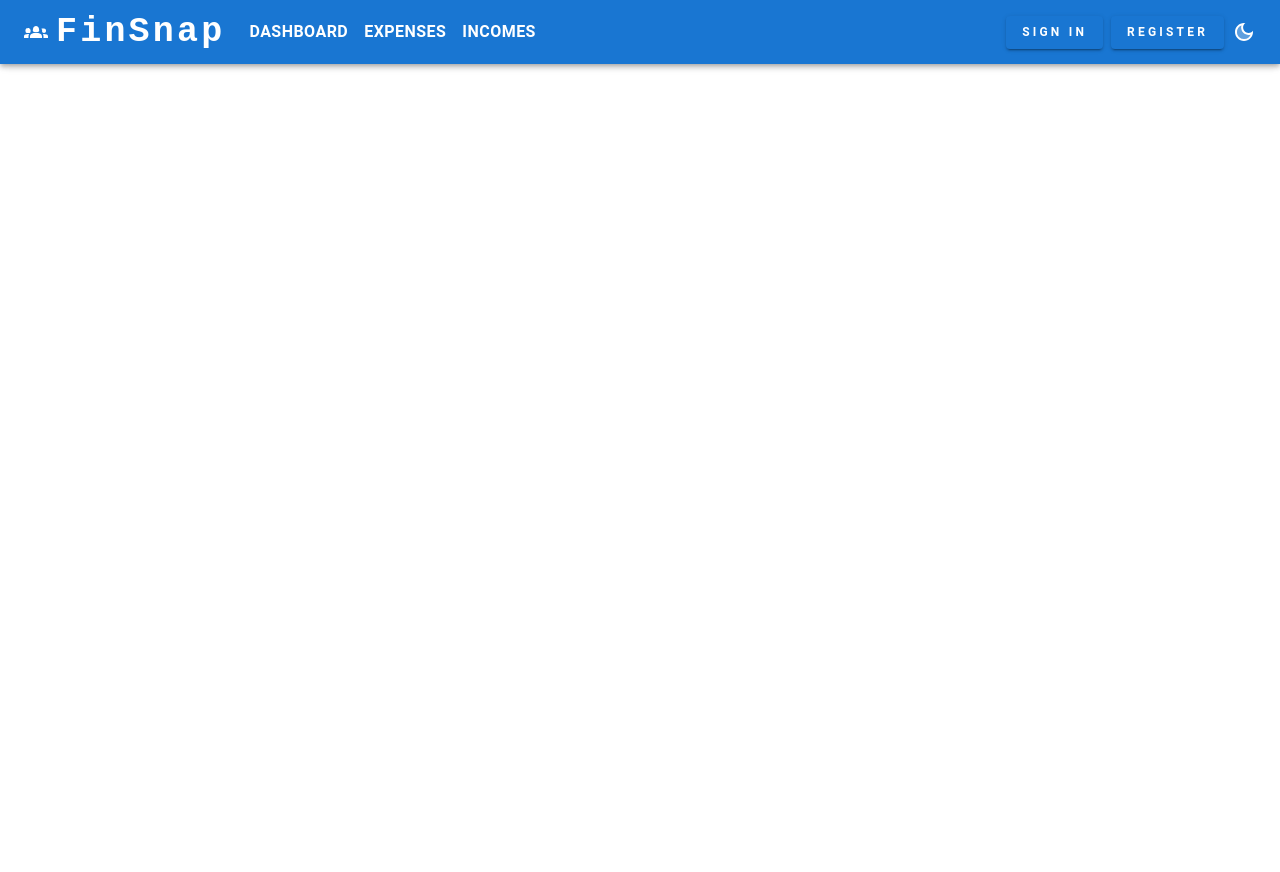
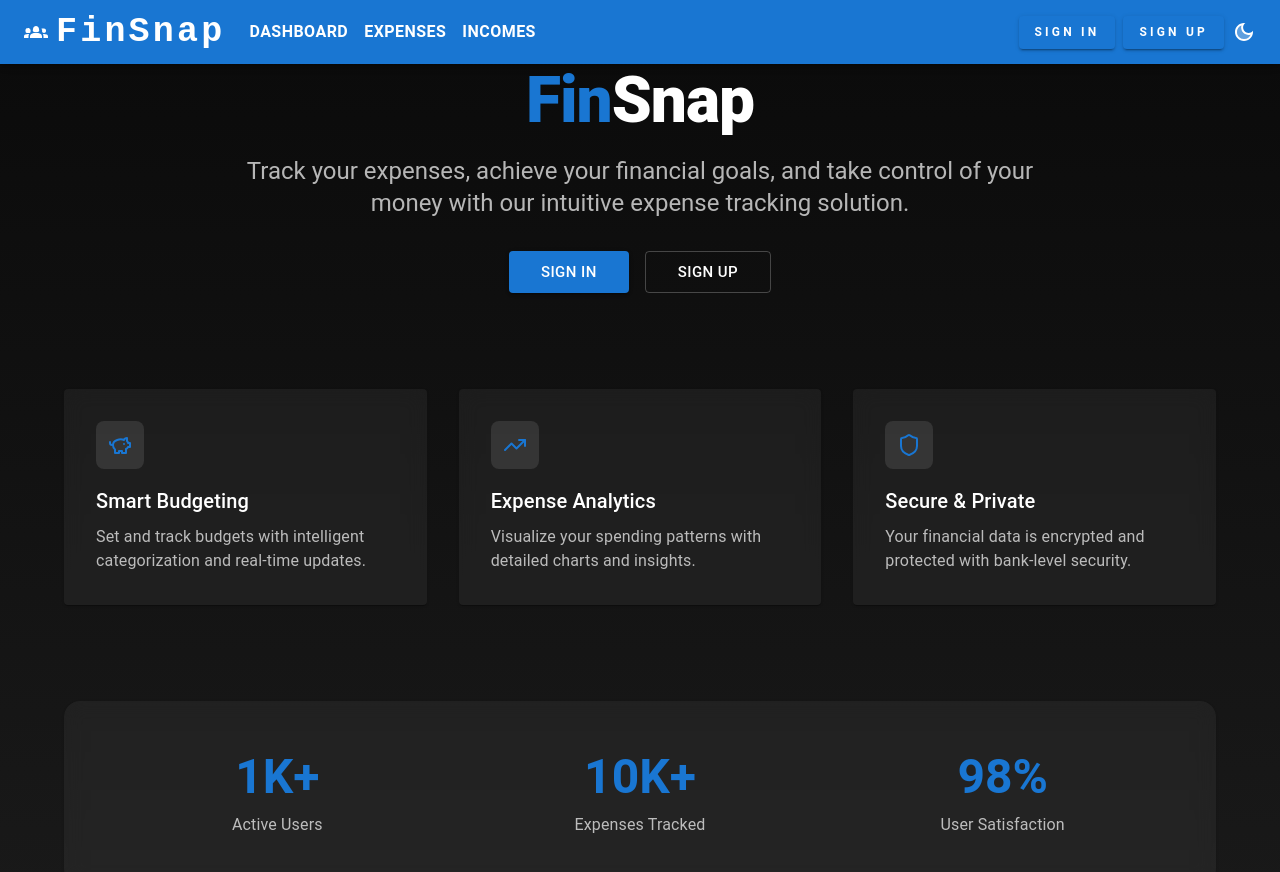
Before and after one commit to Divyshekhar/FinSnap_Front_TS, a Next.js app: page / in a window 1280 px wide. Shown: the top 872 px of the page. Before the commit the page ends 800 px from the top, so only its background shows below. Built offline with nearby package versions, Linux system fonts and the light colour scheme.

Commit message:
adding landing page & improving the dynamic signin/signup button

```diff
--- a/app/(components)/Navbar.tsx
+++ b/app/(components)/Navbar.tsx
@@ -20,7 +20,6 @@ const pages = [
     { name: "Dashboard", path: "/dashboard" },
     { name: "Expenses", path: "/expenses" },
     { name: "Incomes", path: "/incomes" },
-    // { name: "", path: "/subscriptions" }
 
 ];
 
@@ -35,10 +34,9 @@ function NavBar() {
         };
 
         window.addEventListener("storage", checkAuth);
-        checkAuth(); // Check on mount
-
+        checkAuth();
         return () => window.removeEventListener("storage", checkAuth);
-    }, [token]);
+    }, []);
     const handleOpenNavMenu = (event: any) => {
         setAnchorElNav(event.currentTarget);
     };
@@ -49,6 +47,7 @@ function NavBar() {
     const handleSignOut = () => {
         localStorage.removeItem("authToken");
         setToken(null);
+        window.dispatchEvent(new Event("storage"));
         router.push("/");
     };
 
@@ -83,7 +82,7 @@ function NavBar() {
                             fontSize: '35px',
                             transition: 'color 0.3s ease-in-out'
                         }}
-                        onClick={() => { router.push('/dashboard') }}
+                        onClick={() => { router.push('/') }}
                     >
                         FinSnap
                     </Typography>
@@ -221,7 +220,7 @@ function NavBar() {
                                     '&:hover': { backgroundColor: 'rgba(255, 255, 255, 0.1)' },
                                 }}
                             >
-                                Register
+                                Sign up
                             </Button>
                         )}
 
--- a/app/dashboard/page.tsx
+++ b/app/dashboard/page.tsx
@@ -97,7 +97,7 @@ export default function Dashboard() {
                             }}
 
                         /> :
-                            <CircularProgress />
+                            <CircularProgress size="3rem" />
                         }
 
                     </Grid>
--- a/app/expenses/page.tsx
+++ b/app/expenses/page.tsx
@@ -61,7 +61,7 @@ export default function Expenses() {
             }));
             setExpenseChatData(chartData);
         } catch (e) {
-            console.error("Error occcured", e)
+            console.error("Error occcured")
         }
     }
 
@@ -96,7 +96,7 @@ export default function Expenses() {
                                 legend: { labelStyle: { fill: "white" } }
                             }}
                         /> :
-                            <CircularProgress />
+                            <CircularProgress size="3rem" />
                         }
 
                     </Grid>
--- a/app/incomes/page.tsx
+++ b/app/incomes/page.tsx
@@ -111,7 +111,7 @@ export default function Incomes() {
                                 legend: { labelStyle: { fill: "white" } }
                             }}
                         /> :
-                            <CircularProgress />
+                            <CircularProgress size="3rem"/>
                         }
 
                     </Grid>
--- a/app/page.tsx
+++ b/app/page.tsx
@@ -1,7 +1,249 @@
-export default function Home() {
+"use client"
+import React, { useEffect, useState } from 'react';
+import { ArrowRight, PiggyBank, TrendingUp, Shield } from 'lucide-react';
+import {
+  Button,
+  Container,
+  Typography,
+  Grid,
+  Paper,
+  Box,
+  useTheme
+} from '@mui/material';
+import { useRouter } from 'next/navigation';
+
+
+function LandingPage() {
+  const [isAuthenticated, setIsAuthenticated] = useState(false);
+  const theme = useTheme();
+  const router = useRouter();
+  useEffect(() => {
+    const getToken = async () => {
+      const token = localStorage.getItem("authToken");
+      if (token) setIsAuthenticated(true);
+    }
+    getToken();
+
+  }, [])
   return (
-   <div style={{color: "white"}}>
-    Hi from landing page
-   </div>
-  )
+    <Box sx={{
+      minHeight: '100vh',
+      background: 'linear-gradient(180deg, #0a0a0a 0%, #1a1a1a 100%)',
+      py: 8
+    }}>
+      <Container maxWidth="lg">
+        {/* Hero Section */}
+        <Box sx={{ textAlign: 'center', mb: 12 }}>
+          <Typography variant="h1" sx={{
+            fontSize: { xs: '3rem', sm: '4rem' },
+            fontWeight: 800,
+            mb: 2,
+            color: 'white'
+          }}>
+            <Box component="span" sx={{ color: theme.palette.primary.main }}>Fin</Box>
+            Snap
+          </Typography>
+          <Typography variant="h5" sx={{
+            color: 'rgba(255, 255, 255, 0.7)',
+            maxWidth: '800px',
+            mx: 'auto',
+            mb: 4
+          }}>
+            Track your expenses, achieve your financial goals, and take control of your money with our intuitive expense tracking solution.
+          </Typography>
+
+          <Box sx={{ display: 'flex', gap: 2, justifyContent: 'center' }}>
+            {!isAuthenticated ? (
+              <>
+                <Button
+                  variant="contained"
+                  size="large"
+                  sx={{
+                    px: 4,
+                    background: theme.palette.primary.main,
+                    '&:hover': {
+                      background: theme.palette.primary.dark
+                    }
+                  }}
+                  onClick={() => {router.push('/signin')}}
+                >
+                  Sign In
+                </Button>
+                <Button
+                  variant="outlined"
+                  size="large"
+                  sx={{
+                    px: 4,
+                    borderColor: 'rgba(255, 255, 255, 0.23)',
+                    color: 'white',
+                    '&:hover': {
+                      borderColor: 'white'
+                    }
+                  }}
+                  onClick={() => {router.push('/signup')}}
+
+                >
+                  Sign Up
+                </Button>
+              </>
+            ) : (
+              <Button
+                variant="contained"
+                size="large"
+                endIcon={<ArrowRight />}
+                sx={{
+                  px: 4,
+                  background: theme.palette.primary.main,
+                  '&:hover': {
+                    background: theme.palette.primary.dark
+                  }
+                }}
+              >
+                Go to Dashboard
+              </Button>
+            )}
+          </Box>
+        </Box>
+
+        {/* Features Grid */}
+        <Grid container spacing={4} sx={{ mb: 12 }}>
+          <Grid item xs={12} md={4}>
+            <Paper elevation={1} sx={{
+              p: 4,
+              height: '100%',
+              transition: 'all 0.3s',
+              background: 'rgba(255, 255, 255, 0.05)',
+              backdropFilter: 'blur(10px)',
+              '&:hover': {
+                transform: 'translateY(-4px)',
+                background: 'rgba(255, 255, 255, 0.08)'
+              }
+            }}>
+              <Box sx={{
+                width: 48,
+                height: 48,
+                bgcolor: 'rgba(255, 255, 255, 0.1)',
+                borderRadius: 2,
+                display: 'flex',
+                alignItems: 'center',
+                justifyContent: 'center',
+                mb: 2
+              }}>
+                <PiggyBank size={24} color={theme.palette.primary.main} />
+              </Box>
+              <Typography variant="h6" sx={{ mb: 1, color: 'white' }}>
+                Smart Budgeting
+              </Typography>
+              <Typography sx={{ color: 'rgba(255, 255, 255, 0.7)' }}>
+                Set and track budgets with intelligent categorization and real-time updates.
+              </Typography>
+            </Paper>
+          </Grid>
+
+          <Grid item xs={12} md={4}>
+            <Paper elevation={1} sx={{
+              p: 4,
+              height: '100%',
+              transition: 'all 0.3s',
+              background: 'rgba(255, 255, 255, 0.05)',
+              backdropFilter: 'blur(10px)',
+              '&:hover': {
+                transform: 'translateY(-4px)',
+                background: 'rgba(255, 255, 255, 0.08)'
+              }
+            }}>
+              <Box sx={{
+                width: 48,
+                height: 48,
+                bgcolor: 'rgba(255, 255, 255, 0.1)',
+                borderRadius: 2,
+                display: 'flex',
+                alignItems: 'center',
+                justifyContent: 'center',
+                mb: 2
+              }}>
+                <TrendingUp size={24} color={theme.palette.primary.main} />
+              </Box>
+              <Typography variant="h6" sx={{ mb: 1, color: 'white' }}>
+                Expense Analytics
+              </Typography>
+              <Typography sx={{ color: 'rgba(255, 255, 255, 0.7)' }}>
+                Visualize your spending patterns with detailed charts and insights.
+              </Typography>
+            </Paper>
+          </Grid>
+
+          <Grid item xs={12} md={4}>
+            <Paper elevation={1} sx={{
+              p: 4,
+              height: '100%',
+              transition: 'all 0.3s',
+              background: 'rgba(255, 255, 255, 0.05)',
+              backdropFilter: 'blur(10px)',
+              '&:hover': {
+                transform: 'translateY(-4px)',
+                background: 'rgba(255, 255, 255, 0.08)'
+              }
+            }}>
+              <Box sx={{
+                width: 48,
+                height: 48,
+                bgcolor: 'rgba(255, 255, 255, 0.1)',
+                borderRadius: 2,
+                display: 'flex',
+                alignItems: 'center',
+                justifyContent: 'center',
+                mb: 2
+              }}>
+                <Shield size={24} color={theme.palette.primary.main} />
+              </Box>
+              <Typography variant="h6" sx={{ mb: 1, color: 'white' }}>
+                Secure & Private
+              </Typography>
+              <Typography sx={{ color: 'rgba(255, 255, 255, 0.7)' }}>
+                Your financial data is encrypted and protected with bank-level security.
+              </Typography>
+            </Paper>
+          </Grid>
+        </Grid>
+
+        {/* Stats Section */}
+        <Paper elevation={1} sx={{
+          p: 6,
+          borderRadius: 4,
+          background: 'rgba(255, 255, 255, 0.05)',
+          backdropFilter: 'blur(10px)'
+        }}>
+          <Grid container spacing={4}>
+            <Grid item xs={12} md={4} sx={{ textAlign: 'center' }}>
+              <Typography variant="h3" color="primary" sx={{ fontWeight: 'bold', mb: 1 }}>
+                1K+
+              </Typography>
+              <Typography sx={{ color: 'rgba(255, 255, 255, 0.7)' }}>
+                Active Users
+              </Typography>
+            </Grid>
+            <Grid item xs={12} md={4} sx={{ textAlign: 'center' }}>
+              <Typography variant="h3" color="primary" sx={{ fontWeight: 'bold', mb: 1 }}>
+                10K+
+              </Typography>
+              <Typography sx={{ color: 'rgba(255, 255, 255, 0.7)' }}>
+                Expenses Tracked
+              </Typography>
+            </Grid>
+            <Grid item xs={12} md={4} sx={{ textAlign: 'center' }}>
+              <Typography variant="h3" color="primary" sx={{ fontWeight: 'bold', mb: 1 }}>
+                98%
+              </Typography>
+              <Typography sx={{ color: 'rgba(255, 255, 255, 0.7)' }}>
+                User Satisfaction
+              </Typography>
+            </Grid>
+          </Grid>
+        </Paper>
+      </Container>
+    </Box>
+  );
 }
+
+export default LandingPage;
--- a/app/signin/page.tsx
+++ b/app/signin/page.tsx
@@ -47,6 +47,7 @@ export default function signin() {
             });
             const token = response.data.token;
             localStorage.setItem("authToken", token);
+            window.dispatchEvent(new Event("storage"));
             router.push('/dashboard');
         } catch (error) {
             if (axios.isAxiosError(error)) {
@@ -61,6 +62,7 @@ export default function signin() {
     return (
         <Box
             sx={{
+                background: 'linear-gradient(180deg, #0a0a0a 0%, #1a1a1a 100%)',
                 display: "flex",
                 flexDirection: "column",
                 alignItems: "center",
@@ -74,7 +76,7 @@ export default function signin() {
                     maxWidth: "400px",
                     width: "100%",
                     borderRadius: '10px',
-                    backgroundColor: "rgb(44,44,44)",
+                    backgroundColor: "#1E1E1E",
                     color: "white"
                 }}
                 elevation={3}
--- a/app/signup/page.tsx
+++ b/app/signup/page.tsx
@@ -49,6 +49,7 @@ export default function Signin() {
     return (
         <Box
             sx={{
+                background: 'linear-gradient(180deg, #0a0a0a 0%, #1a1a1a 100%)',
                 display: "flex",
                 flexDirection: "column",
                 alignItems: "center",
@@ -62,7 +63,7 @@ export default function Signin() {
                     maxWidth: "400px",
                     width: "100%",
                     borderRadius: '10px',
-                    backgroundColor: "rgb(44,44,44)",
+                    backgroundColor: "#1E1E1E",
                     color: "white"
                 }}
                 elevation={3}
--- a/package.json
+++ b/package.json
@@ -11,6 +11,7 @@
   "dependencies": {
     "@emotion/react": "^11.14.0",
     "@emotion/styled": "^11.14.0",
+    "lucide-react": "^0.344.0",
     "@mui/icons-material": "^6.4.5",
     "@mui/material": "^6.4.5",
     "@mui/x-charts": "^7.27.1",
```
Also changed, not shown: 1 other file (tests, documents, lock files or other folders).
